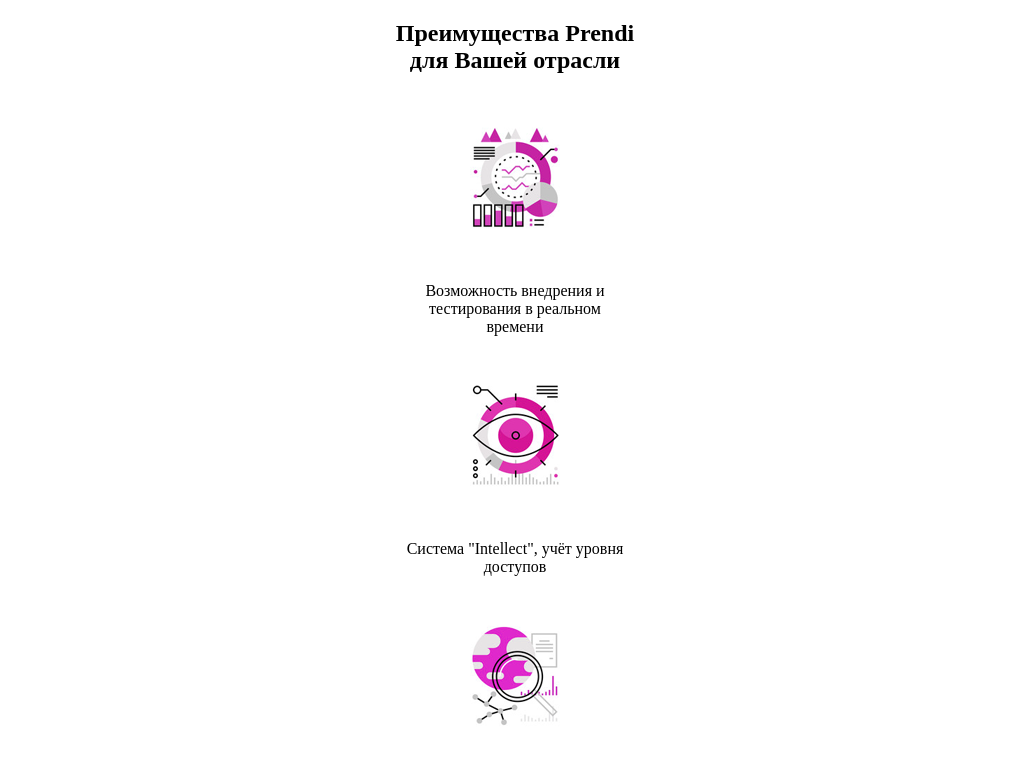
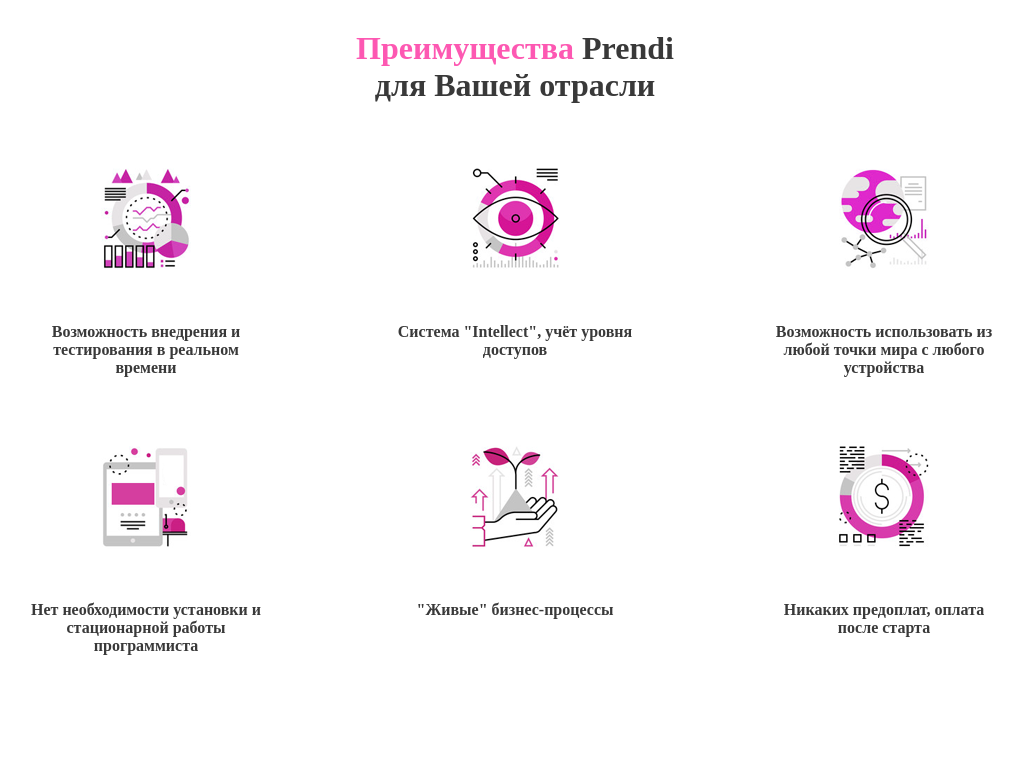
Before and after one commit to JuliaMats/homeworks, a plain HTML site: page lesson-6/index.html in a window 1280 px wide. Shown: the top 777 px of the page, without its empty margins (125-1148 px from the left). Drawn offline with Linux system fonts and the light colour scheme.

Commit message:
Готовое дз

```diff
--- a/lesson-6/css/main.css
+++ b/lesson-6/css/main.css
@@ -1,13 +1,25 @@
 
-h2 {
+h1 {
     text-align: center;
+    color: #393939;
+    margin-top: 30px;
 }
 .image {
     display: inline-block;
+    margin: 10px 65px;
+    vertical-align: top;
+    width: 235px;
 }
 .subcontainer {
     text-align: center;
 }
 p {
     text-align: center;
+    font-weight: bold;
 }
+.title {
+    color: #393939;
+}
+.word {
+    color: #fd58b2;
+}
--- a/lesson-6/index.html
+++ b/lesson-6/index.html
@@ -8,25 +8,25 @@
     <link rel="stylesheet" href="css/main.css">
 </head>
 <body>
-    <h2 class="advantages">Преимущества Prendi <br> для Вашей отрасли</h2>
+    <h1 class="advantages"><span class="word">Преимущества</span> Prendi<br> для Вашей отрасли</h1>
 
-    <div class="subcontainer"><div class="image"><img src="img/introduction.png" alt="Возможность внедрения"></div>
-    <p>Возможность внедрения и <br>тестирования в реальном <br>времени</p>
+    <div class="subcontainer"><div class="image"><img src="img/introduction.png" alt="Возможность внедрения">
+    <p class="title">Возможность внедрения и <br>тестирования в реальном <br>времени</p></div>
 
-    <div class="image"><img src="img/intallect.png" alt="Учёт уровня доступов"></div>
-    <p>Система "Intellect", учёт уровня <br>доступов</p>
+    <div class="image"><img src="img/intallect.png" alt="Учёт уровня доступов">
+    <p class="title">Система "Intellect", учёт уровня <br>доступов</p></div>
 
-    <div class="image"><img src="img/usage.png" alt="Возможность использовать из любой точки мира"></div>
-    <p>Возможность использовать из <br>любой точки мира с любого <br>устройства</p></div>
+    <div class="image"><img src="img/usage.png" alt="Возможность использовать из любой точки мира">
+    <p class="title">Возможность использовать из <br>любой точки мира с любого <br>устройства</p></div></div>
 
-    <div class="subcontainer"><div class="image"><img src="img/setting.png" alt="Нет необходимости установки"></div>
-    <p>Нет необходимости установки и <br>стационарной работы <br>программиста</p>
+    <div class="subcontainer"><div class="image"><img src="img/setting.png" alt="Нет необходимости установки">
+    <p class="title">Нет необходимости установки и <br>стационарной работы <br>программиста</p></div>
 
-    <div class="image"><img src="img/business-process.png" alt="Бизнес-процессы>"></div>
-    <p>"Живые" бизнес-процессы</p>
+    <div class="image"><img src="img/business-process.png" alt="Бизнес-процессы>">
+    <p class="title">"Живые" бизнес-процессы</p></div>
 
-    <div class="image"><img src="img/payment.png" alt="Никаких предоплат, оплата после старта"></div>
-    <p>Никаких предоплат, оплата <br>после старта</p></div>
+    <div class="image"><img src="img/payment.png" alt="Никаких предоплат, оплата после старта">
+    <p class="title">Никаких предоплат, оплата <br>после старта</p></div></div>
 
 </body>
 </html>
```
